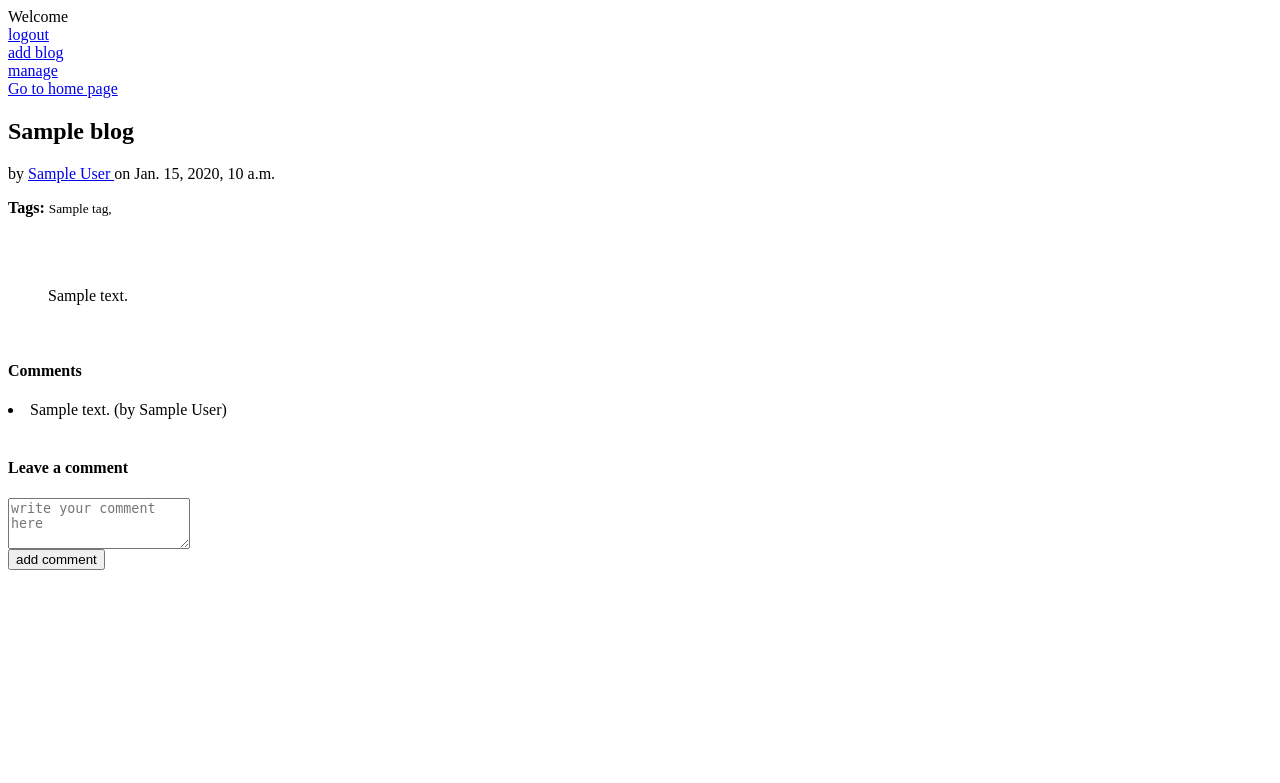
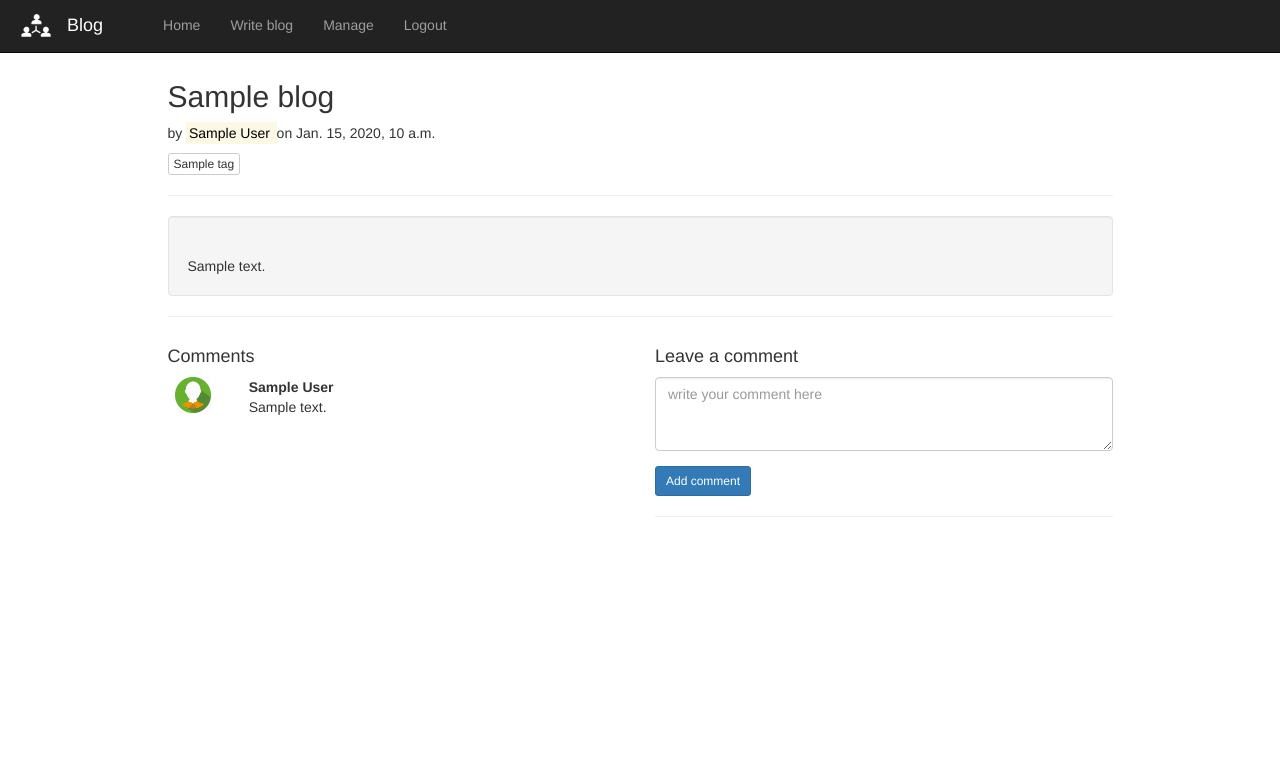
Before and after one commit to akhil-code/blog-platform, a Django app: template blog/templates/blog/blog.html in a window 1280 px wide. Shown: the top 783 px of the page. Run offline with Django 3.2, Linux system fonts and the light colour scheme; the template is opened without the code that fills it: most values are stand-ins (such as "Sample title", 1, 10 or a date in 2020); data that the repository does not hold is empty; some libraries are stand-ins or nearby versions.

Commit message:
used bootstrap for blog view page

```diff
--- a/blog/templates/blog/base.html
+++ b/blog/templates/blog/base.html
@@ -26,7 +26,10 @@
     <nav class="navbar navbar-inverse navbar-fixed-top">
       <div class="container-fluid">
         {% comment %} icon {% endcomment %}
-        <img align="left" style="margin-top:5px;margin-bottom:5px;margin-right:10px;" src="{% static 'blog/img/icon.png' %}" alt="logo" height="42" width="42">
+        <img
+          align="left" src="{% static 'blog/img/logo.png' %}"
+          style="margin-top:5px;margin-bottom:5px;margin-right:10px;"
+          height="42" width="42" alt="logo">
         {% comment %} minimize icon design {% endcomment %}
         <div class="navbar-header">
           <button type="button" class="navbar-toggle" data-toggle="collapse" data-target="#myNavbar">
@@ -34,26 +37,28 @@
             <span class="icon-bar"></span>
             <span class="icon-bar"></span>
           </button>
-          <a class="navbar-brand" href="#" style="color:white;margin-right:30px;">EmR Club</a>
+          <a class="navbar-brand" href="{% url 'index' %}" style="color:white;margin-right:30px;">Blog</a>
         </div>
 
         {% comment %} navbar items {% endcomment %}
         <div class="collapse navbar-collapse" id="myNavbar">
           <ul class="nav navbar-nav">
-            <li><a href="#">Workshops</a></li>
-            <li><a href="#">Projects</a></li>
-            <li><a href="#">Gallery</a></li>
-            <li><a href="#">Contact us</a></li>
-            <li><a href="#">About us</a></li>
-            <li><a href="#">Queries / Feedback</a></li>
-            <li><a href="#">Resources</a></li>
+            <li><a href="{% url 'index' %}">Home</a></li>
+            {% if user %}
+                <li><a href=" {% url 'blog_input' %}"> Write blog </a></li>
+                <li><a href=" {% url 'manage' %}">Manage</a></li>
+                <li><a href=" {% url 'logout' %}"> Logout </a></li>
+            {% else %}
+                <li><a href=" {% url 'login' %}"> Login </a></li>
+                <li><a href=" {% url 'signup' %}"> Sign up </a></li>
+            {% endif %}
           </ul>
         </div>
       </div>
     </nav>
     {% comment %} navbar end {% endcomment %}
 
-    <br><br><br><br>
+    <br><br><br>
     <div class="container">
       {% block body %}{% endblock %}
     </div>
--- a/blog/templates/blog/blog.html
+++ b/blog/templates/blog/blog.html
@@ -1,60 +1,113 @@
-{% if user %}
-    Welcome {{ user.author }}<br>
-    <a href=" {% url 'logout' %}"> logout </a><br>
-    <a href=" {% url 'blog_input' %}"> add blog </a><br>
-    <a href=" {% url 'manage' %}">manage</a><br>
-{% else %}
-    <a href=" {% url 'login' %}"> login </a><br>
-    <a href=" {% url 'signup' %}"> Sign up </a><br>
-{% endif %}
-<a href="{% url 'index' %}">Go to home page</a>
+{% extends "blog/base.html" %}
 
+{% block title %}
+    {{ blog.title }}
+{% endblock %}
 
+{% block body %}
+    <div class="row">
+        <div class="col-lg-10 col-lg-offset-1">
+
+            {% comment %} title section {% endcomment %}
+            <div class="row">
+                <div class="col-lg-12">
                     {% if blog %}
                         {% comment %} title {% endcomment %}
-    <h2> {{ blog.title }} </h2>
+                        <h2>
+                            {{ blog.title }}
+                        </h2>
                         {% comment %} author {% endcomment %}
-    <p> by <a href="{% url 'author_posts' blog.author.id %}"> {{ blog.author }} </a> on {{ blog.date_posted }} </p>
+
+                        <p> by
+                            <a href="{% url 'author_posts' blog.author.id %}">
+                            <mark> {{ blog.author }} </mark>
+                            </a>
+                            on {{ blog.date_posted }}
+                        </p>
 
                         {% comment %} tags {% endcomment %}
                         {% if blog.tags.all %}
-        <strong>Tags:</strong>
+                            <div class="btn-group">
                                 {% for tag in blog.tags.all %}
-            <small>{{ tag }},</small>
+                                    <button type="button" class="btn btn-default btn-xs">
+                                        {{ tag }}
+                                    </button>
                                 {% endfor %}
+                            </div>
                         {% endif %}
-    <br><br>
 
-    {% comment %} body {% endcomment %}
-    <ul style="white-space:pre-line; list-style-type: none">
-        {% for content in body_text_list %}
-            <li> {{ content }} </li>
-        {% endfor %}
-    </ul>
+                        <hr>
+
+                    {% endif %}
+                </div>
+            </div>
 
 
-    {% comment %} add comments section {% endcomment %}
+            {% comment %} body / content section {% endcomment %}
+            <div class="row">
+                <div class="col-lg-12">
+                    {% for content in body_text_list %}
+                        <div class="well" style="white-space:pre-line">
+                            {{ content }}
+                        </div>
+                    {% endfor %}
+                    <hr>
+                </div>
+            </div>
+
+            {% comment %}comments section {% endcomment %}
+            <div class="row">
                 {% if blog.comments.all %}
+                    <div class="col-lg-6">
                         <h4>Comments</h4>
+
                         {% for comment in blog.comments.all %}
-            <li>{{ comment.comment }} (by {{ comment.author }})</li>
+                            <div class="row">
+                                <div class="col-xs-2">
+                                    {% load static %}
+                                    <img src="{% static 'blog/img/user.png' %}"
+                                    style="width:70%;height:70%;vertical-align:middle;display:block;margin-left:auto;margin-right:auto"
+                                    alt="user icon">
+                                </div>
+                                <div class="col-xs-10">
+                                    <strong>{{ comment.author }}</strong>
+                                    <p>{{ comment.comment }}</p>
+                                </div>
+                            </div>
+
                         {% endfor %}
+
+
+                    </div>
                 {% endif %}
-    <br>
 
+                <div class="col-lg-6">
                     {% if user %}
                         {% load static %}
                         <script src="{% static 'blog/js/blog.js' %}"></script>
                         <h4>Leave a comment</h4>
                         <form method="post" id="commentForm" action="{% url 'add_comment' blog.id %}">
                             {% csrf_token %}
-            <textarea rows="3" name="comment" placeholder="write your comment here"></textarea><br>
+                            <div class="form-group">
+                                <textarea class="form-control" rows="3" name="comment" placeholder="write your comment here"></textarea>
+                            </div>
                             <input type="hidden" name="author_id" value="{{ user.author.id }}">
-            <input type="submit" value="add comment">
+                            <button type="submit" class="btn btn-primary btn-sm"> Add comment </button>
                         </form>
+                        <hr>
                     {% else %}
+                        <mark>
                             <a href=" {% url 'login' %}"> login </a> or
                             <a href=" {% url 'signup' %}"> Sign up </a> to add comments
+                        </mark>
                     {% endif %}
+                </div>
+            </div>
 
-{% endif %}
+
+        </div>
+    </div>
+
+
+
+{% endblock %}
--- a/blog/urls.py
+++ b/blog/urls.py
@@ -13,4 +13,7 @@ urlpatterns = [
     path('add-comment/<int:blog_id>', views.add_comment, name="add_comment"),
     path('manage', views.manage_posts_view, name='manage'),
     path('delete-blog', views.delete_blog, name='delete_blog'),
+
+    path('test', views.test_view, name='test'),
+
 ]
--- a/blog/views.py
+++ b/blog/views.py
@@ -207,3 +207,6 @@ def delete_blog(request):
         return HttpResponse('success')
     else:
         return HttpResponse('unsuccessful')
+
+def test_view(request):
+    return render(request, 'blog/blog_template.html')
```
Also changed, not shown: blog/templates/blog/blog_template.html (deleted, +0 -115 lines), blog/static/blog/img/logo.png (added), blog/static/blog/img/user.png (added), 1 other file. Lines whose indentation alone changed are shown as unchanged.
